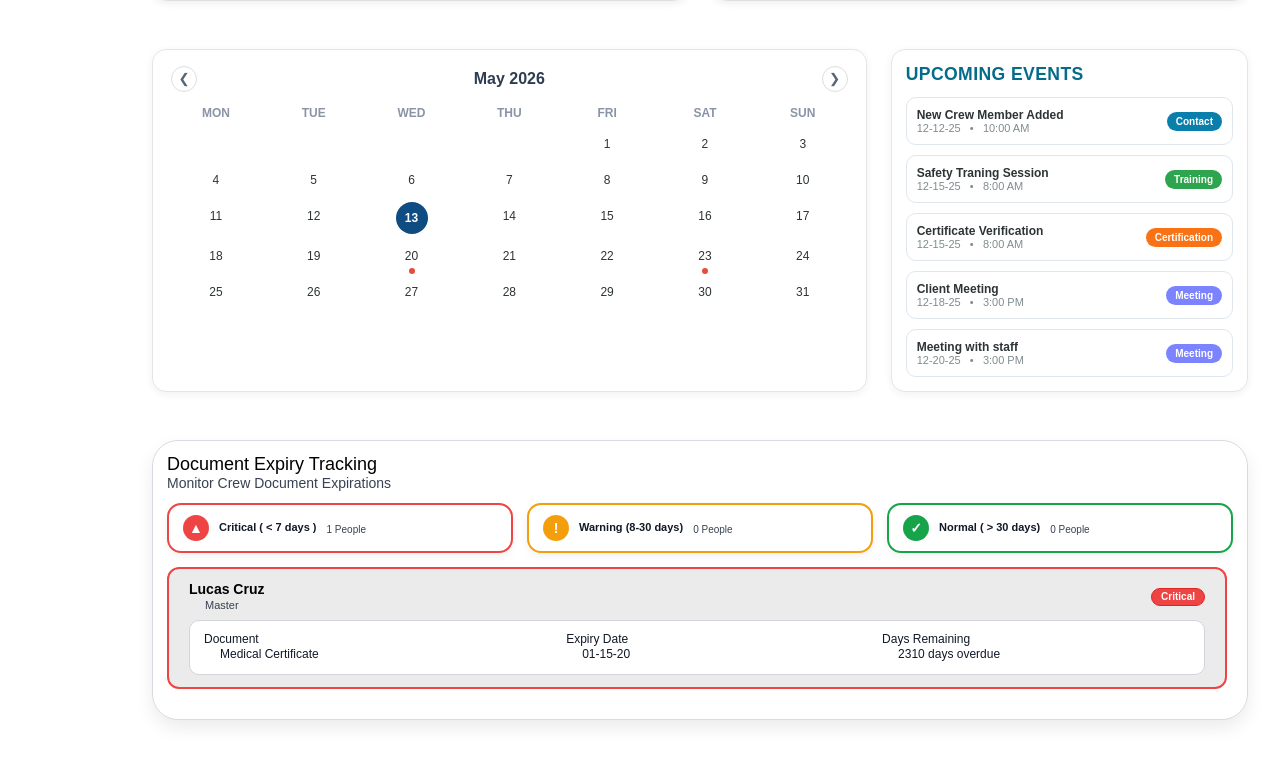
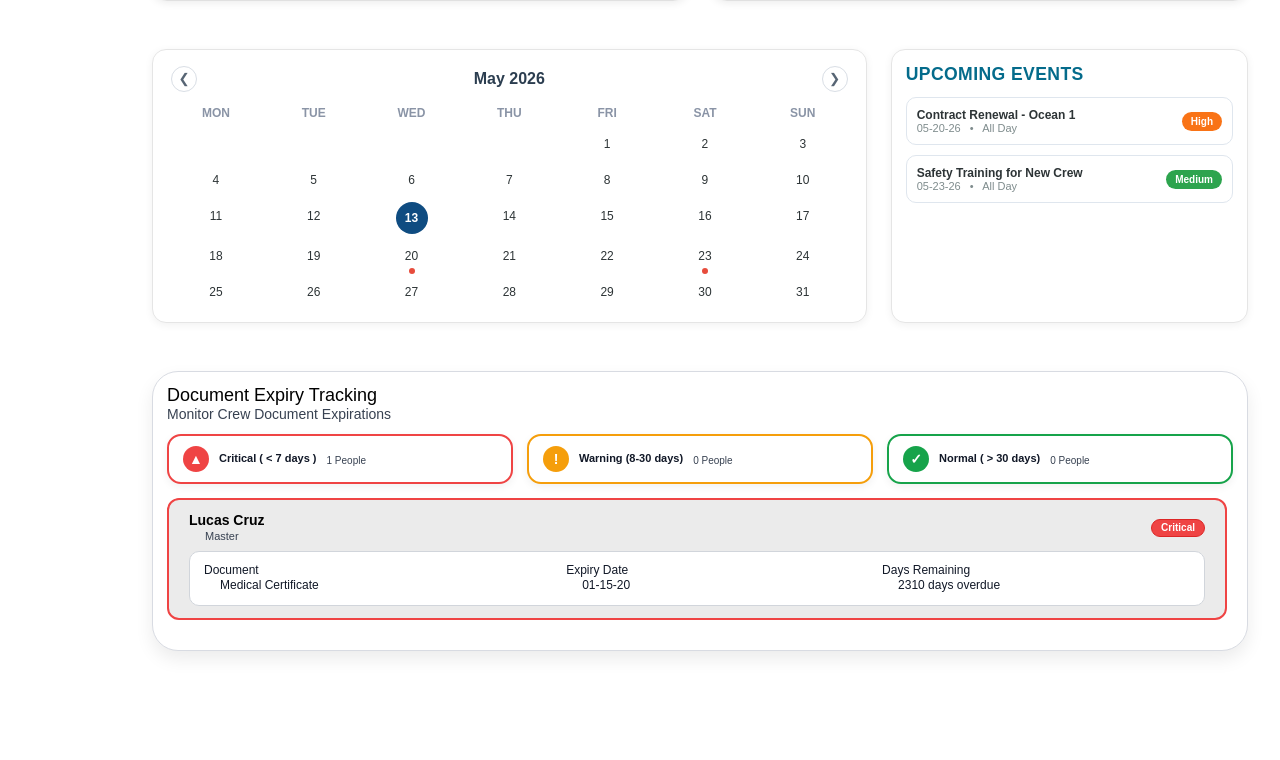
Before and after one commit to Amelene/Navi, a PHP site: page /php-project/adminside/index.php in a window 1280 px wide. Shown: the part 902-1662 px from the top of the page. After the commit the page ends 1558 px from the top, so only its background shows below. Run offline with PHP 8.4, Linux system fonts and the light colour scheme; a user stored in the database is signed in; data comes from the database, SQL or seed files in the repository; tables that the repository leaves empty hold one stand-in row (values such as "Sample post").

Commit message:
index.php

```diff
--- a/adminside/index.php
+++ b/adminside/index.php
@@ -523,41 +523,49 @@ try {
 					<div class="card events-card">
 						<div class="card__title">UPCOMING EVENTS</div>
 						<ul class="event-list">
+							<?php if (!empty($upcomingTasks)): ?>
+								<?php foreach (array_slice($upcomingTasks, 0, 5) as $task): ?>
+									<?php
+										$eventTitle = trim((string)($task['title'] ?? 'Untitled Event'));
+										$eventDateRaw = trim((string)($task['date'] ?? ''));
+										$eventPriority = strtolower(trim((string)($task['priority'] ?? 'medium')));
+
+										$eventMetaDate = $eventDateRaw;
+										$eventMetaTime = 'All Day';
+										if ($eventDateRaw !== '' && strtotime($eventDateRaw) !== false) {
+											$eventMetaDate = date('m-d-y', strtotime($eventDateRaw));
+										}
+
+										$eventBadgeClass = 'meeting';
+										$eventBadgeText = 'Meeting';
+										if ($eventPriority === 'high') {
+											$eventBadgeClass = 'cert';
+											$eventBadgeText = 'High';
+										} elseif ($eventPriority === 'low') {
+											$eventBadgeClass = 'contact';
+											$eventBadgeText = 'Low';
+										} else {
+											$eventBadgeClass = 'training';
+											$eventBadgeText = 'Medium';
+										}
+									?>
 									<li>
 										<div>
-									<div class="event-title">New Crew Member Added</div>
-									<div class="event-meta">12-12-25 &nbsp; • &nbsp; 10:00 AM</div>
+											<div class="event-title"><?php echo htmlspecialchars($eventTitle); ?></div>
+											<div class="event-meta"><?php echo htmlspecialchars($eventMetaDate); ?> &nbsp; • &nbsp; <?php echo htmlspecialchars($eventMetaTime); ?></div>
 										</div>
-								<span class="event-badge contact">Contact</span>
+										<span class="event-badge <?php echo htmlspecialchars($eventBadgeClass); ?>"><?php echo htmlspecialchars($eventBadgeText); ?></span>
 									</li>
+								<?php endforeach; ?>
+							<?php else: ?>
 								<li>
 									<div>
-									<div class="event-title">Safety Traning Session</div>
-									<div class="event-meta">12-15-25 &nbsp; • &nbsp; 8:00 AM</div>
+										<div class="event-title">No upcoming events yet.</div>
+										<div class="event-meta">Add a task to display it here and on the calendar.</div>
 									</div>
-								<span class="event-badge training">Training</span>
+									<span class="event-badge meeting">Info</span>
 								</li>
-							<li>
-								<div>
-									<div class="event-title">Certificate Verification</div>
-									<div class="event-meta">12-15-25 &nbsp; • &nbsp; 8:00 AM</div>
-								</div>
-								<span class="event-badge cert">Certification</span>
-							</li>
-							<li>
-								<div>
-									<div class="event-title">Client Meeting</div>
-									<div class="event-meta">12-18-25 &nbsp; • &nbsp; 3:00 PM</div>
-								</div>
-								<span class="event-badge meeting">Meeting</span>
-							</li>
-							<li>
-								<div>
-									<div class="event-title">Meeting with staff</div>
-									<div class="event-meta">12-20-25 &nbsp; • &nbsp; 3:00 PM</div>
-								</div>
-								<span class="event-badge meeting">Meeting</span>
-							</li>
+							<?php endif; ?>
 						</ul>
 					</div>
 				</div>
```
Lines whose indentation alone changed are shown as unchanged.
